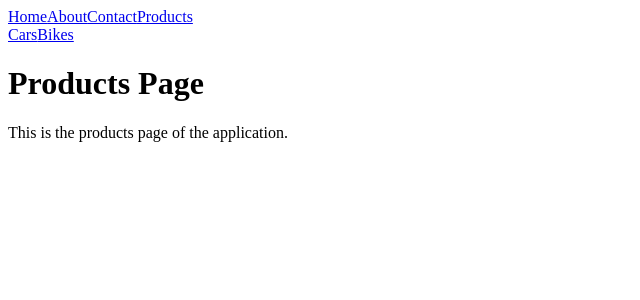
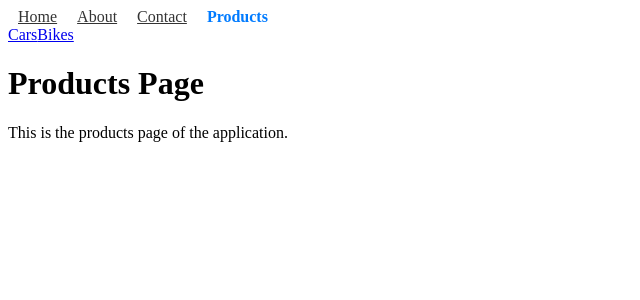
Before and after one commit to mehdi80/learninig-react-challenges, a React (Vite) app: page /products in a window 1280 px wide. Shown: the top 300 px of the page, without its empty margins (0-640 px from the left). Built offline with nearby package versions, Linux system fonts and the light colour scheme.

Commit message:
activated link style

```diff
--- a/src/App.tsx
+++ b/src/App.tsx
@@ -1,19 +1,20 @@
-import { BrowserRouter, Link, Route, Routes } from "react-router"
+import { BrowserRouter, NavLink, Route, Routes } from "react-router"
 import { Contact } from "./pages/Contact"
-import { Home } from "./pages/home"
-import { About } from "./pages/about"
+import { Home } from "./pages/Home"
+import { About } from "./pages/About"
 import { Products } from "./pages/Products"
 import { BikeProducts } from "./pages/Bike-products"
 import { CarProducts } from "./pages/Car-products"
+import { activeLinkStyle } from "./styles/active-link-style"
 
 function App() {
   return (
     <BrowserRouter>
       <nav>
-        <Link to="/">Home</Link>
-        <Link to="/about">About</Link>
-        <Link to="/contact">Contact</Link>
-        <Link to="/products">Products</Link>
+        <NavLink to="/" style={activeLinkStyle}>Home</NavLink>
+        <NavLink to="/about" style={activeLinkStyle}>About</NavLink>
+        <NavLink to="/contact" style={activeLinkStyle}>Contact</NavLink>
+        <NavLink to="/products" style={activeLinkStyle}>Products</NavLink>
       </nav>
 
       <Routes>
--- a/src/pages/Products.tsx
+++ b/src/pages/Products.tsx
@@ -1,15 +1,15 @@
-import { Link, Outlet } from "react-router";
+import { NavLink, Outlet } from "react-router";
 
 export function Products() {
   return (
     <div>
         <nav>
-        <Link to="cars">Cars</Link>
-        <Link to="bikes">Bikes</Link>
-      </nav>
-      <h1>Products Page</h1>
-      <p>This is the products page of the application.</p>
-      <Outlet />
+            <NavLink to="cars">Cars</NavLink>
+            <NavLink to="bikes">Bikes</NavLink>
+        </nav>
+        <h1>Products Page</h1>
+        <p>This is the products page of the application.</p>
+        <Outlet />
     </div>
   );
 }
--- /dev/null
+++ b/src/styles/active-link-style.ts
@@ -0,0 +1,6 @@
+export const activeLinkStyle = ({isActive}:{isActive:boolean}) => ({
+    color: isActive ? '#007bff' : '#333',
+    textDecoration: isActive ? 'none' : 'underline',
+    fontWeight: isActive ? 'bold' : 'normal',
+    padding: '5px 10px'
+});
```
